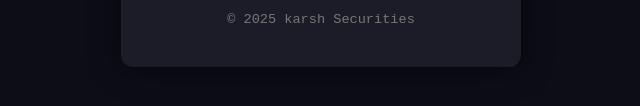
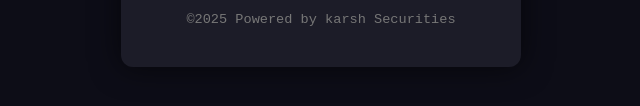
Before and after one commit to jinnie-crafts/karsh, a plain HTML site: page public/index.html in a window 1280 px wide. Shown: the part 476-582 px from the top of the page, 319-959 px from the left. Drawn offline with Linux system fonts and the light colour scheme.

Commit message:
Add files via upload

```diff
--- a/public/index.html
+++ b/public/index.html
@@ -50,7 +50,7 @@
     <span class="toggle-password" id="togglePassword">Show</span>
   </div>
   <button id="loginBtn">Access <div class="spinner" id="spinner"></div></button>
-  <p>© 2025 karsh Securities</p>
+  <p>©2025 Powered by karsh Securities</p>
 </div>
 
 <script>
```
